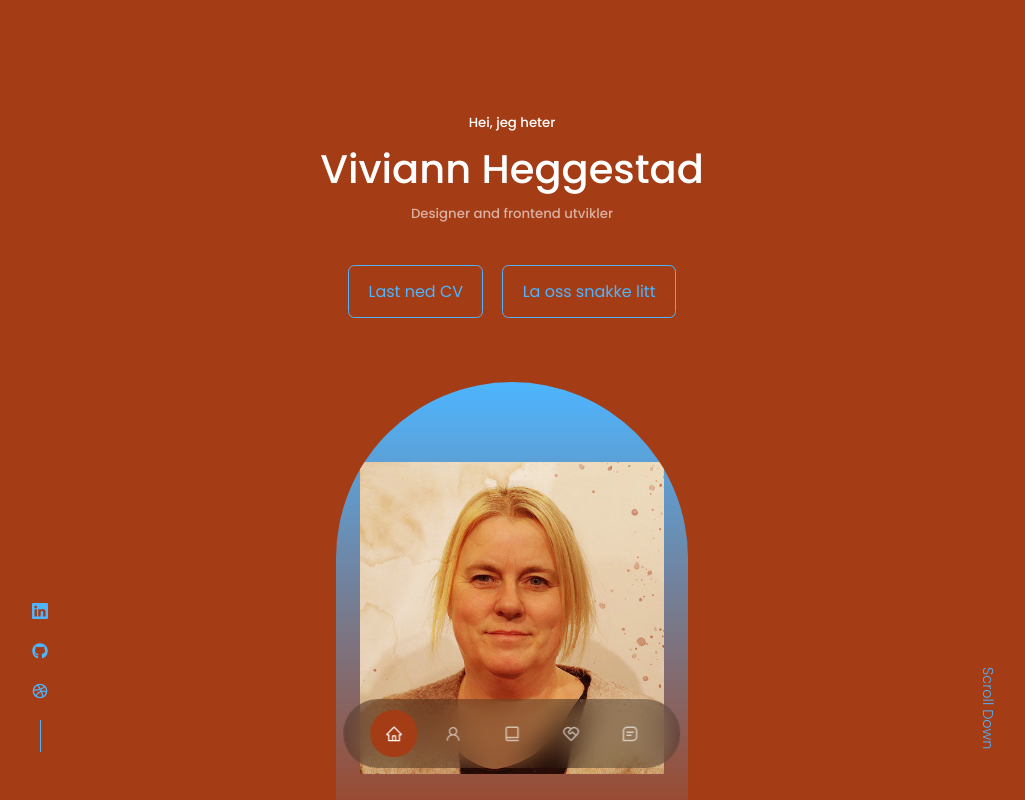
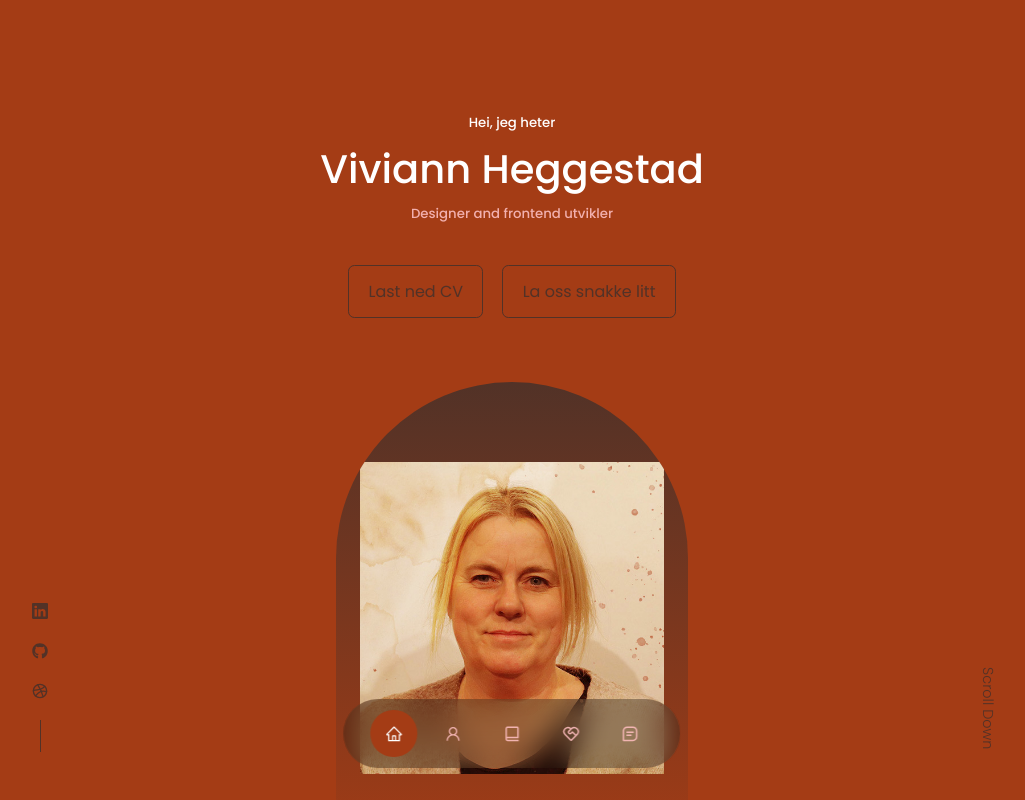
Before and after one commit to Viviann1/praksis-portfolio, a React (Create React App) app: page / in a window 1280 px wide. Shown: the top 800 px of the page, without its empty margins (128-1153 px from the left). Built offline with nearby package versions, Linux system fonts and the light colour scheme.

Commit message:
color adjust

```diff
--- a/src/index.css
+++ b/src/index.css
@@ -11,11 +11,11 @@
 
 :root {
  --color-bg: #a43c15;
- --color-bg-variant: #2c2c6c;
- --color-primary: #4db5ff;
- --color-primary-variant: rgba(77, 181, 255, 0.4);
+ --color-bg-variant: #8b2f0d;
+ --color-primary: #523227;
+ --color-primary-variant: rgba(121, 84, 62, 0.34);
  --color-white: #fff;
- --color-light: rgba(255, 255, 255, 0.6);
+ --color-light: rgba(247, 184, 184, 0.94);
 
  --transition: all 400ms ease;
 
```
